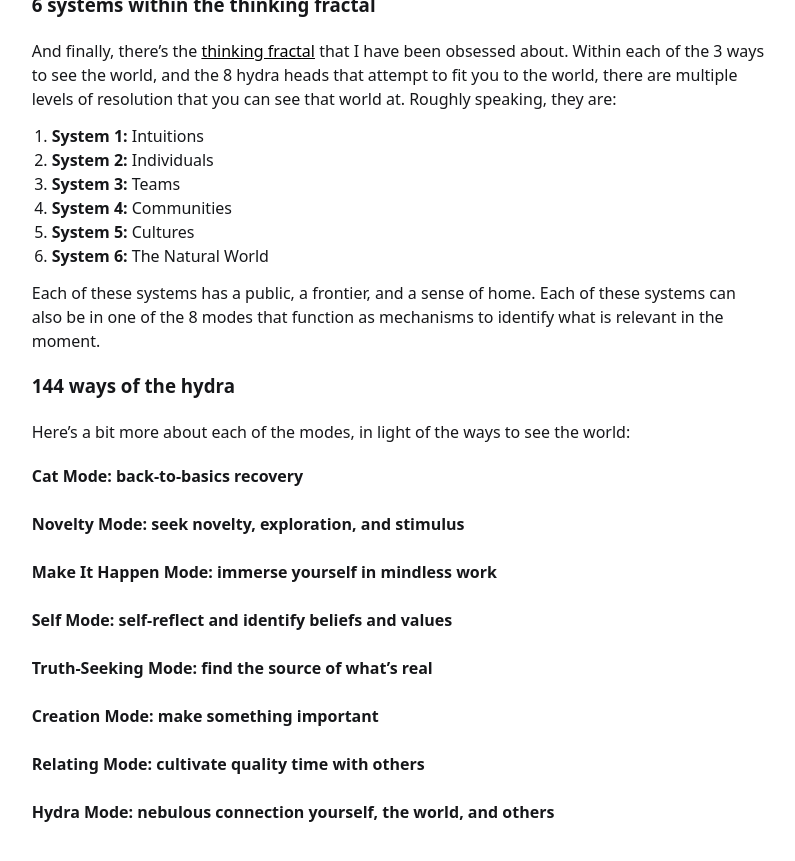
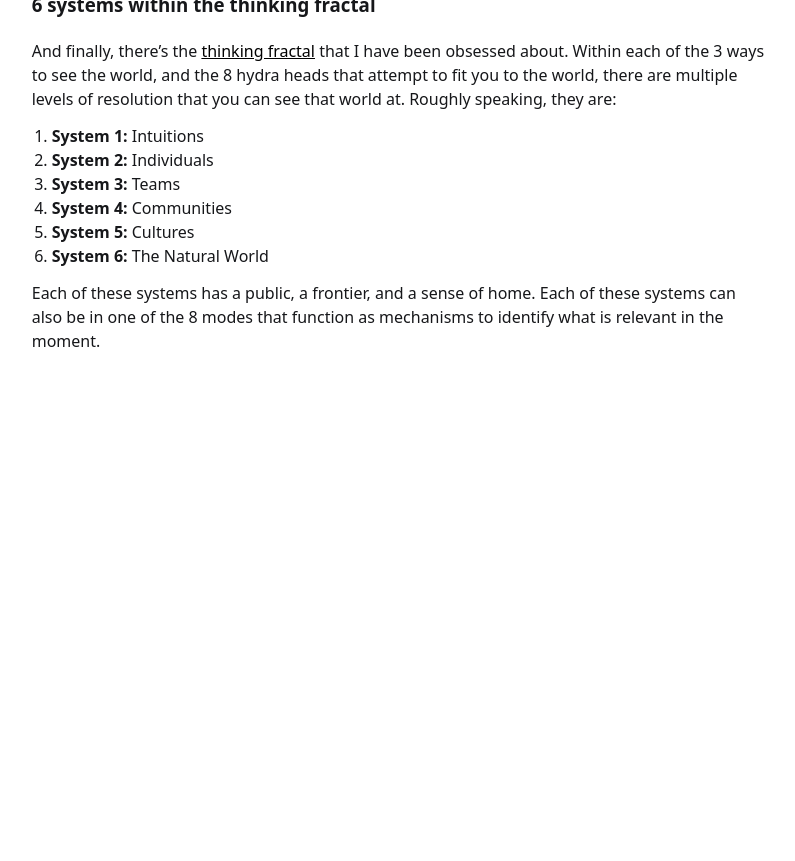
Before and after one commit to busterbenson/hydra, a Jekyll site: the page built from _pages/index.md, in a window 1280 px wide and 900 px high, scrolled down 3435 px. Shown: the top 861 px of the window, without its empty margins (337-1132 px from the left). Built offline with Jekyll 4.4.1, drawn with Linux system fonts in a browser that asks for light colours; after the commit the page ends 3860 px from its top, so only the background shows below that.

Commit message:
Removing duplicate text from the main page

```diff
--- a/_pages/index.md
+++ b/_pages/index.md
@@ -77,23 +77,3 @@ And finally, there's the [thinking fractal](https://medium.com/@buster/the-marve
 6. **System 6:** The Natural World
 
 Each of these systems has a public, a frontier, and a sense of home. Each of these systems can also be in one of the 8 modes that function as mechanisms to identify what is relevant in the moment.
-
-### 144 ways of the hydra
-
-Here's a bit more about each of the modes, in light of the ways to see the world:
-
-#### Cat Mode: back-to-basics recovery
-
-#### Novelty Mode: seek novelty, exploration, and stimulus
-
-#### Make It Happen Mode: immerse yourself in mindless work
-
-#### Self Mode: self-reflect and identify beliefs and values
-
-#### Truth-Seeking Mode: find the source of what's real
-
-#### Creation Mode: make something important
-
-#### Relating Mode: cultivate quality time with others
-
-#### Hydra Mode: nebulous connection yourself, the world, and others
```
Also changed, not shown: 6 other files.
